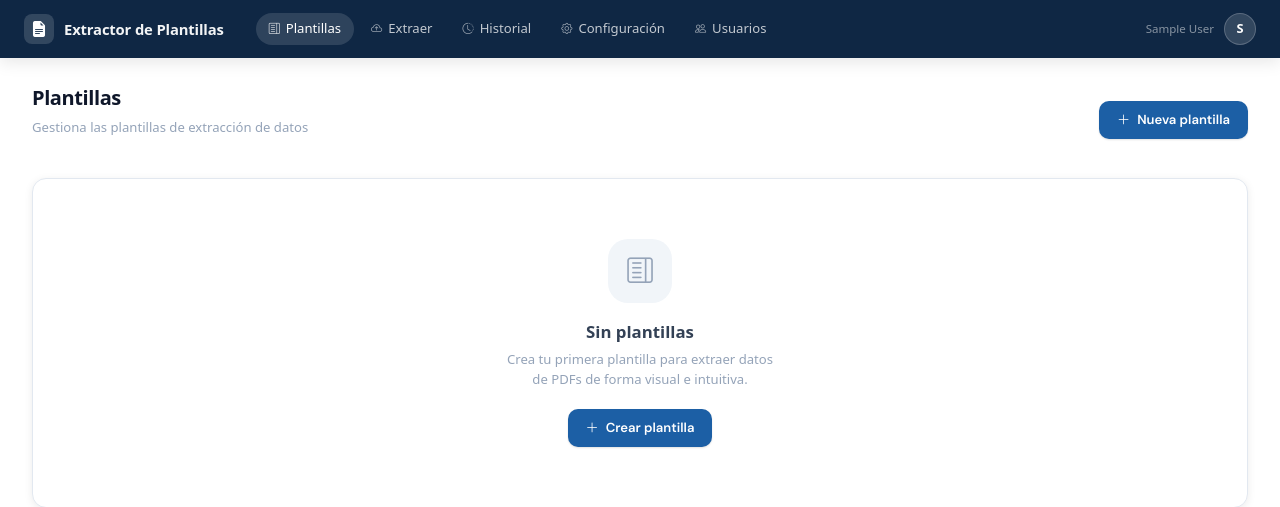
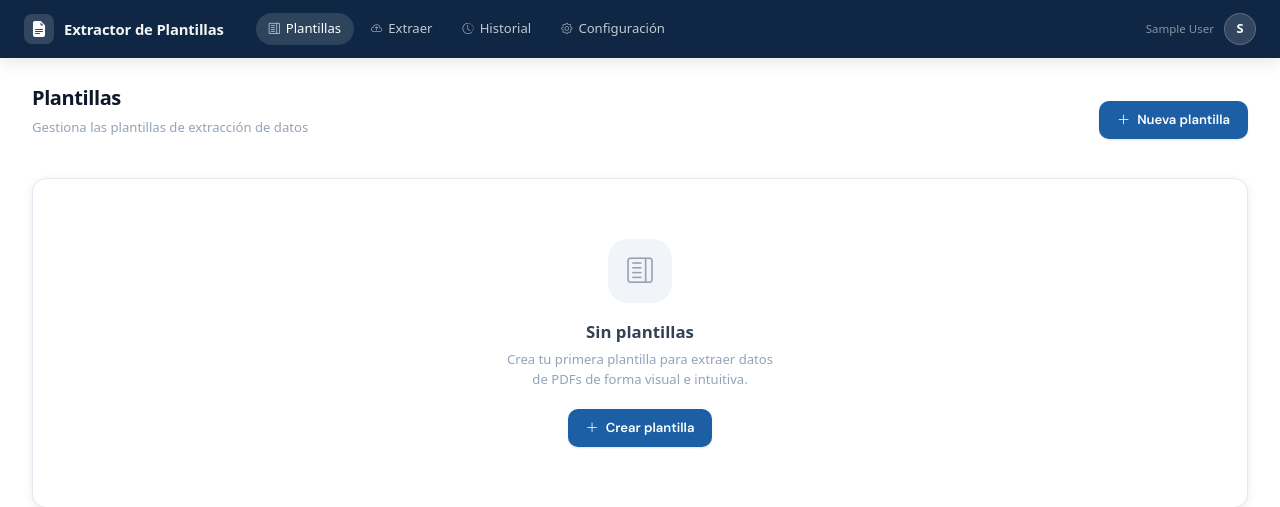
Before and after one commit to jjblink22/extractor_plantillas, a Flask app: page /plantillas in a window 1280 px wide. Shown: the top 507 px of the page. Run offline with Flask 3, Linux system fonts and the light colour scheme; the visitor is signed in with stand-in values (Sample User, id 1); data that the repository does not hold is empty; some libraries are stand-ins or nearby versions.

Commit message:
fix: quitar link admin_usuarios del navbar - ruta no existe en esta version

```diff
--- a/templates/base.html
+++ b/templates/base.html
@@ -76,9 +76,6 @@
     <a href="{{ url_for('configuracion') }}" class="nav-pill {% if request.path == '/configuracion' %}active{% endif %}">
       <i class="bi bi-gear"></i> Configuración
     </a>
-    <a href="{{ url_for('admin_usuarios') }}" class="nav-pill {% if '/usuarios' in request.path %}active{% endif %}">
-      <i class="bi bi-people"></i> Usuarios
-    </a>
     {% endif %}
   </div>
 
```
